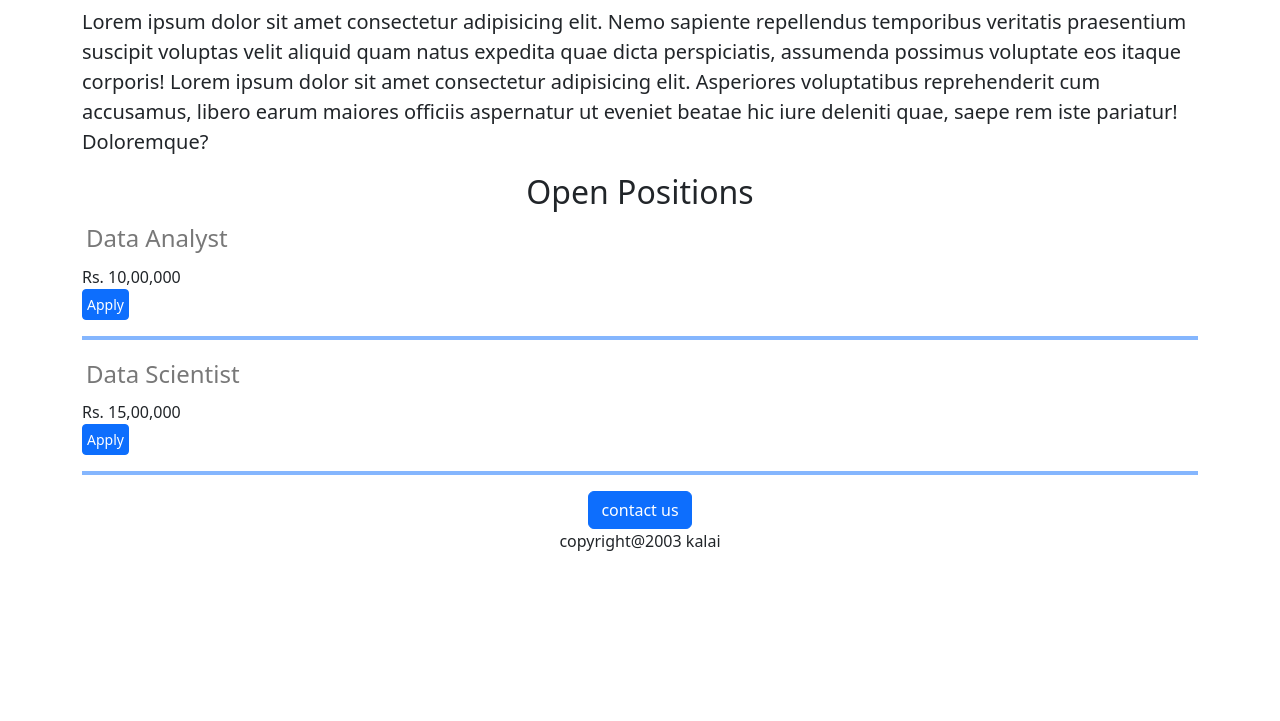
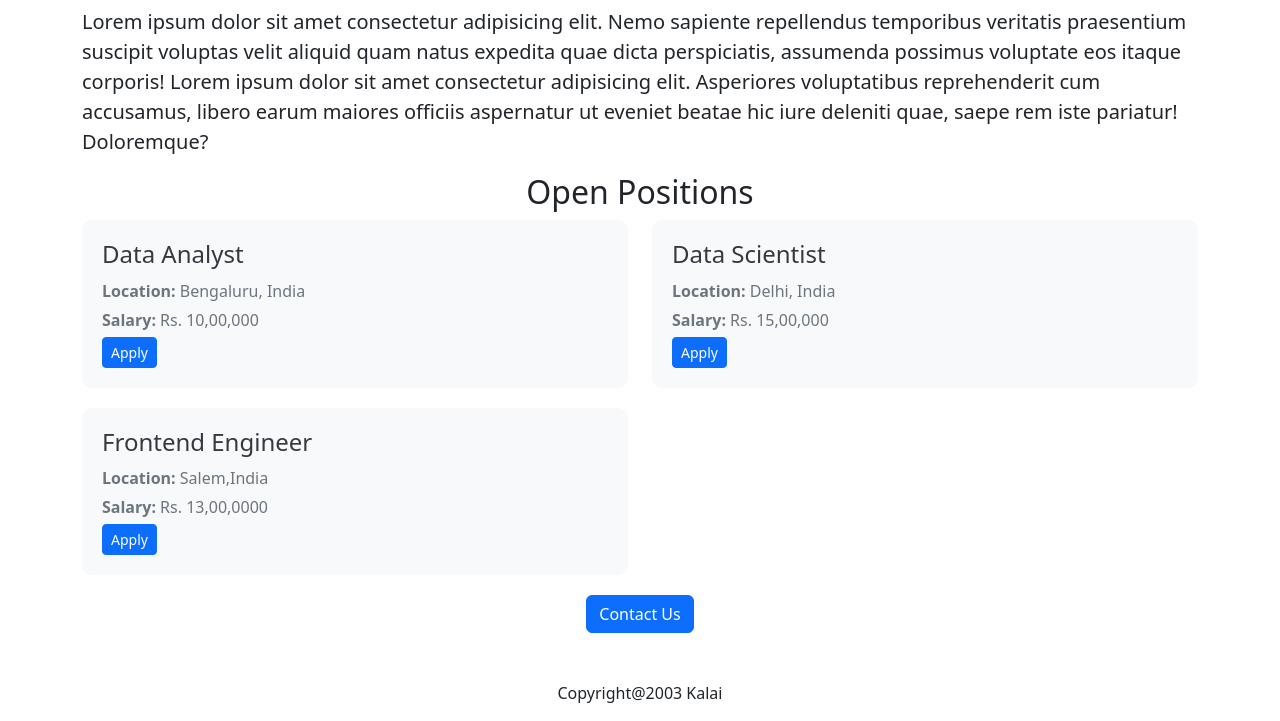
Before and after one commit to kalaisuban/kalai_careers_website, a Flask app: page / in a window 1280 px wide. Shown: the part 455-1176 px from the top of the page. Before the commit the page ends 1006 px from the top, so only its background shows below. Run offline with Flask 3, Linux system fonts and the light colour scheme.

Commit message:
added more changes

```diff
--- a/main.py
+++ b/main.py
@@ -13,6 +13,12 @@ JOBS=[
     'title':'Data Scientist',
     'location':'Delhi, India',
     'salary': 'Rs. 15,00,000'
+  },
+  {
+    'id':3,
+    'title':'Frontend Engineer',
+    'location':'Salem,India',
+    'salary':'Rs. 13,00,0000'
   }
 ]
 # company_name="Kalai"
--- a/templates/home.html
+++ b/templates/home.html
@@ -5,38 +5,63 @@
     <meta name="viewport" content="width=device-width, initial-scale=1, maximum-scale=1, user-scalable=no">
     <link href="https://cdn.jsdelivr.net/npm/bootstrap@5.3.3/dist/css/bootstrap.min.css" rel="stylesheet" integrity="sha384-QWTKZyjpPEjISv5WaRU9OFeRpok6YctnYmDr5pNlyT2bRjXh0JMhjY6hW+ALEwIH" crossorigin="anonymous">
     <style>
-      #banner{
-        width:100%;
+        #banner {
+            width: 100%;
             height: 360px;
-        object-fit:cover;
+            object-fit: cover;
+        }
+        .job-listing {
+            border-radius: 10px;
+            background-color: #f8f9fa;
+            padding: 20px;
+            margin-bottom: 20px;
+        }
+        .job-title {
+            color: #343a40;
+            font-size: 24px;
+            margin-bottom: 10px;
+        }
+        .job-location, .job-salary {
+            color: #6c757d;
+            margin-bottom: 5px;
+        }
+        .apply-btn {
+            transition: background-color 0.3s ease;
+        }
+        .apply-btn:hover {
+            background-color: #0056b3;
+            border-color: #0056b3;
         }
     </style>
 </head>
 <body>
 <div class="container">
     <h1 class="text-center">{{company_name}} Careers</h1>
-    <img id="banner" class="img-fluid" src="https://66cc5d9c-4358-46ac-a04d-c1a3d55f532d-00-2fyjpltq2385v.pike.replit.dev/static/passion.jpg" height="320" widht="500">
+    <img id="banner" class="img-fluid" src="static/passion.jpg" height="320" width="500">
     <h2 class="text-center">About Kalai's Career</h2>
     <p class="lead">Lorem ipsum dolor sit amet consectetur adipisicing elit. Nemo sapiente repellendus temporibus veritatis praesentium suscipit voluptas velit aliquid quam natus expedita quae dicta perspiciatis, assumenda possimus voluptate eos itaque corporis! Lorem ipsum dolor sit amet consectetur adipisicing elit. Asperiores voluptatibus reprehenderit cum accusamus, libero earum maiores officiis aspernatur ut eveniet beatae hic iure deleniti quae, saepe rem iste pariatur! Doloremque?</p>
 
     <h2 class="text-center">Open Positions</h2>
 
-      <div class:"border-bottom">
+    <div class="row">
         {% for job in temp1 %}
-            <div class:"border-bottom"><h4 style="color:rgb(120,120,120);margin-bottom:40x;padding:4px;">{{job['title']}}</h4></div>
-            <div>{{job['salary']}}
-
-
+        <div class="col-md-6">
+            <div class="job-listing">
+                <div>
+                    <h4 class="job-title">{{job['title']}}</h4>
+                    <div class="job-location"><b>Location:</b> {{job['location']}}</div>
+                    <div class="job-salary"><b>Salary:</b> {{job['salary']}}</div>
+                </div>
+                <button type="button" class="btn btn-primary btn-sm apply-btn">Apply</button>
+            </div>
+        </div>
+        {% endfor %}
     </div>
 
-            <!-- <span class="border border-end-0"></span> -->
-        <button style="padding:4px;"type="button" class="btn btn-primary btn-sm">Apply</button>
-        <hr style="color:rgb(120,120,120);" class="border border-primary border-2 opacity-50">
-          {% endfor %}
-
-      <div>
-    <center><button class="btn btn-primary">contact us</button></center></div>
-      <p class="text-center">copyright@2003 kalai</p>
+    <div class="text-center">
+        <button class="btn btn-primary">Contact Us</button>
+    </div>
+    <p class="text-center mt-5">Copyright@2003 Kalai</p>
 </div>
 </body>
 </html>
```
Lines whose indentation alone changed are shown as unchanged.
